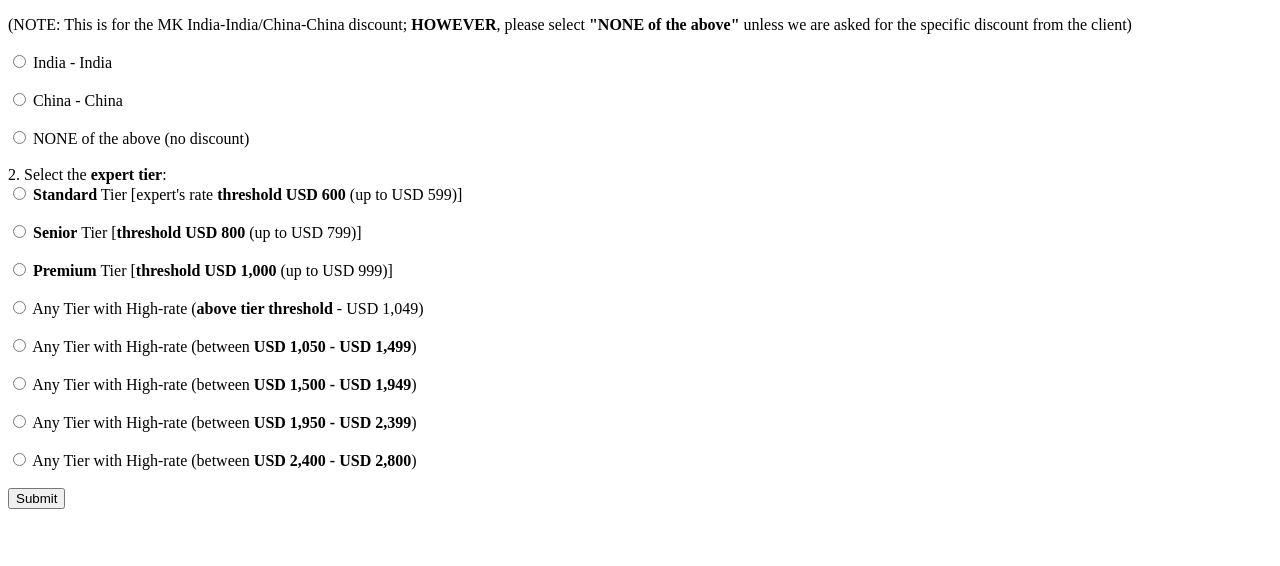
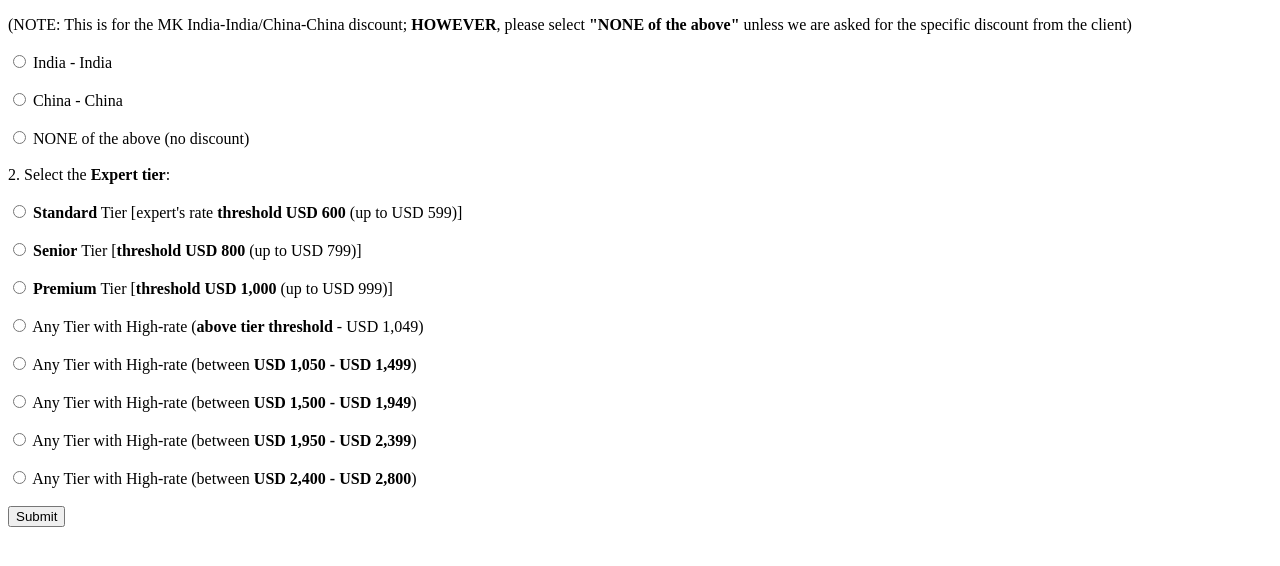
Before and after one commit to Anonymous1000000001/MKpricing, a plain HTML site: page index.html in a window 1280 px wide. Shown: the part 100-666 px from the top of the page. Drawn offline with Linux system fonts and the light colour scheme.

Commit message:
Update index.html

```diff
--- a/index.html
+++ b/index.html
@@ -19,7 +19,7 @@
     <input type="radio" id="noneTick" name="tick">
     <label>NONE of the above (no discount)</label><br><br>
 
-    <label>2. Select the <b>expert tier</b>: </label><br>
+    <label>2. Select the <b>Expert tier</b>: </label><br><br>
     <input type="radio" id="standardTier" name="tierTick">
     <label><b>Standard</b> Tier [expert's rate <b>threshold USD 600</b> (up to USD 599)]</label><br><br>
     <input type="radio" id="seniorTier" name="tierTick">
```
